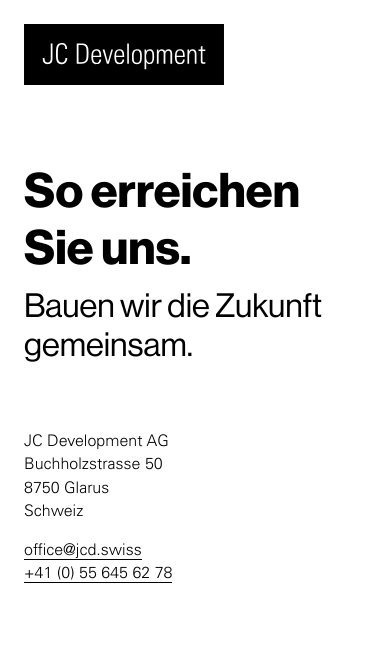
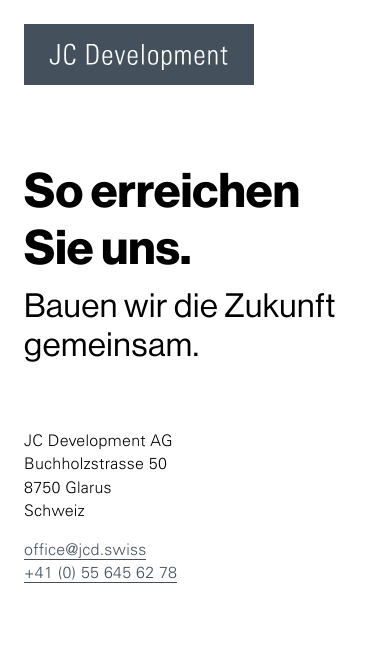
Before and after one commit to JC-Development-AG/jcd.swiss, a Jekyll site: the page built from contact.html, in a window 390 px wide. Shown: the top 649 px of the page. Built offline with Jekyll 4.4.1, drawn with Linux system fonts in a browser that asks for light colours; some web fonts are replaced; grey boxes are pictures that could not be loaded.

Commit message:
Update for new logo

```diff
--- a/_layouts/default.html
+++ b/_layouts/default.html
@@ -13,12 +13,24 @@
   {% if page.background %}
     <video class="bg-video" autoplay="autoplay" muted="muted" loop="loop" playsinline="playsinline" src="{{ site.url }}/assets/img/schwalbe.mp4"></video>
     <script>
-      document.querySelector("video").playbackRate = 0.4;
+      (() => {
+        const video = document.querySelector("video");
+        video.playbackRate = 0.4;
+        document.addEventListener('mousemove', (e) => {
+          window.requestAnimationFrame(() => {
+            const x = Math.sin(e.pageX / window.innerWidth * Math.PI);
+            const rotate = 45 * (1 - x);
+            const brightness = 70 + x * 30;
+            video.style.filter = `hue-rotate(${rotate}deg) brightness(${brightness}%)`;
+          });
+        });
+      })();
     </script>
+    <script src="{{ site.url }}/assets/js/object-fit-videos.min.js" defer async onload="objectFitVideos();"></script>
   {% endif %}
   <header class="header" data-turbolinks-permanent>
     <a href="{{ site.url }}" class="muted-link">
-      <img src="{{ site.url }}/assets/img/logo.svg" alt="JC Development" width="200">
+      <img src="{{ site.url }}/assets/img/logo.svg" alt="JC Development" width="230" class="logo">
     </a>
   </header>
   <div class="wrapper">
--- a/assets/css/styles.sass
+++ b/assets/css/styles.sass
@@ -26,7 +26,7 @@
 
 
 $background: #fff
-$color: #010101
+$color: #44515C
 $white: #fff
 $black: #000
 $space-xs: 4px
@@ -46,7 +46,7 @@
   position: relative
 
   &:after
-    background-color: $black
+    background-color: $color
     position: absolute
     bottom: -2px
     content: ''
@@ -77,7 +77,7 @@
 
   font-family: UniversLTPro-45Light
   line-height: 1.45
-
+  letter-spacing: 0.015em
   min-height: 100%
 
 .bg-video
@@ -88,6 +88,7 @@
   width: 100%
   height: 100%
   object-fit: cover
+  font-family: 'object-fit: cover;'
   object-position: bottom center
   opacity: 0.65
 
@@ -97,6 +98,7 @@
   font-family: 'NHaasGroteskDSPro-75Bd'
   font-weight: normal
   font-size: $flg
+  letter-spacing: 0.02em
 
 h1
   font-size: $fxxl
@@ -143,7 +145,7 @@
   min-height: calc(100vh - 59px)
 
 .header
-  position: absolute
+  position: fixed
   left: 0
   top: 0
   right: 0
@@ -202,6 +204,7 @@
   @extend %inverse-link
   display: block
   margin-bottom: $space-lg
+  width: 600px
 
 .customer__poster
   width: 600px
@@ -211,7 +214,7 @@
 
 .footer
   color: $white
-  background-color: $black
+  background-color: $color
   padding: $space-lg $space-mdp
   display: flex
   position: relative
@@ -238,6 +241,9 @@
     &:hover
       background-color: red
 
+object-fit
+  z-index: -1000
+
 @media (max-width: 700px)
   .team
     display: block
@@ -259,3 +265,12 @@
 
   .menu__a
     margin-right: $space-md
+
+  .footer
+    display: block
+
+  .footer__left
+    margin-bottom: $space-lg
+
+  .header
+    position: absolute
--- a/contact.html
+++ b/contact.html
@@ -28,7 +28,7 @@
         center: new google.maps.LatLng(47.050040, 9.063856),
         streetViewControl: false,
         mapTypeControl: false,
-        styles: [{"featureType":"water","elementType":"geometry","stylers":[{"color":"#e9e9e9"},{"lightness":17}]},{"featureType":"landscape","elementType":"geometry","stylers":[{"color":"#f5f5f5"},{"lightness":20}]},{"featureType":"road.highway","elementType":"geometry.fill","stylers":[{"color":"#ffffff"},{"lightness":17}]},{"featureType":"road.highway","elementType":"geometry.stroke","stylers":[{"color":"#ffffff"},{"lightness":29},{"weight":0.2}]},{"featureType":"road.arterial","elementType":"geometry","stylers":[{"color":"#ffffff"},{"lightness":18}]},{"featureType":"road.local","elementType":"geometry","stylers":[{"color":"#ffffff"},{"lightness":16}]},{"featureType":"poi","elementType":"geometry","stylers":[{"color":"#f5f5f5"},{"lightness":21}]},{"featureType":"poi.park","elementType":"geometry","stylers":[{"color":"#dedede"},{"lightness":21}]},{"elementType":"labels.text.stroke","stylers":[{"visibility":"on"},{"color":"#ffffff"},{"lightness":16}]},{"elementType":"labels.text.fill","stylers":[{"saturation":36},{"color":"#333333"},{"lightness":40}]},{"elementType":"labels.icon","stylers":[{"visibility":"off"}]},{"featureType":"transit","elementType":"geometry","stylers":[{"color":"#f2f2f2"},{"lightness":19}]},{"featureType":"administrative","elementType":"geometry.fill","stylers":[{"color":"#fefefe"},{"lightness":20}]},{"featureType":"administrative","elementType":"geometry.stroke","stylers":[{"color":"#fefefe"},{"lightness":17},{"weight":1.2}]}]
+        styles: [{"featureType":"water","elementType":"geometry","stylers":[{"color":"#e9e9e9"},{"lightness":17}]},{"featureType":"landscape","elementType":"geometry","stylers":[{"color":"#f5f5f5"},{"lightness":20}]},{"featureType":"road.highway","elementType":"geometry.fill","stylers":[{"color":"#ffffff"},{"lightness":17}]},{"featureType":"road.highway","elementType":"geometry.stroke","stylers":[{"color":"#ffffff"},{"lightness":29},{"weight":0.2}]},{"featureType":"road.arterial","elementType":"geometry","stylers":[{"color":"#ffffff"},{"lightness":18}]},{"featureType":"road.local","elementType":"geometry","stylers":[{"color":"#ffffff"},{"lightness":16}]},{"featureType":"poi","elementType":"geometry","stylers":[{"color":"#f5f5f5"},{"lightness":21}]},{"featureType":"poi.park","elementType":"geometry","stylers":[{"color":"#dedede"},{"lightness":21}]},{"elementType":"labels.text.stroke","stylers":[{"visibility":"on"},{"color":"#ffffff"},{"lightness":16}]},{"elementType":"labels.text.fill","stylers":[{"saturation":36},{"color":"#44515C"},{"lightness":40}]},{"elementType":"labels.icon","stylers":[{"visibility":"off"}]},{"featureType":"transit","elementType":"geometry","stylers":[{"color":"#f2f2f2"},{"lightness":19}]},{"featureType":"administrative","elementType":"geometry.fill","stylers":[{"color":"#fefefe"},{"lightness":20}]},{"featureType":"administrative","elementType":"geometry.stroke","stylers":[{"color":"#fefefe"},{"lightness":17},{"weight":1.2}]}]
     };
 
 
```
Also changed, not shown: assets/img/logo.svg, assets/js/object-fit-videos.min.js (added).
